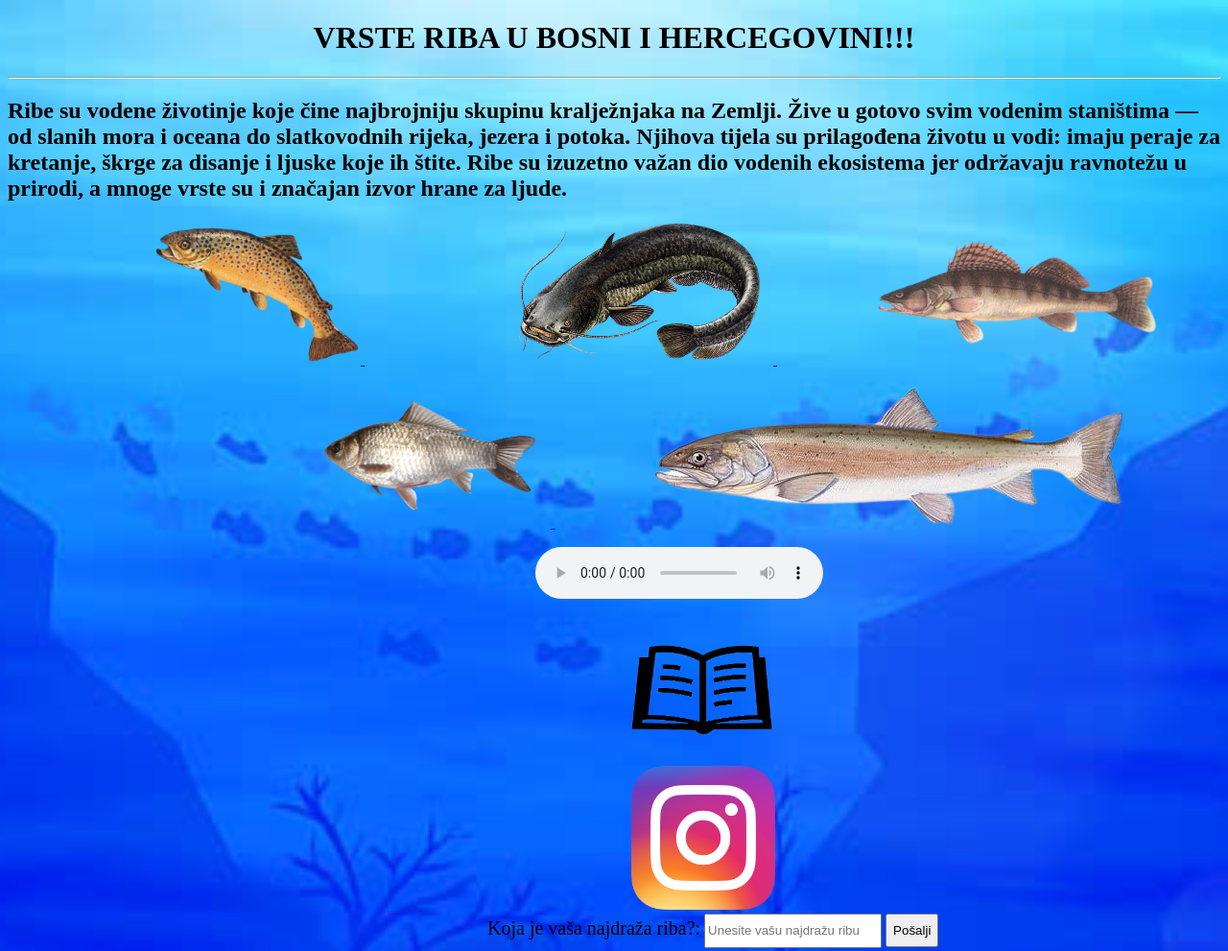
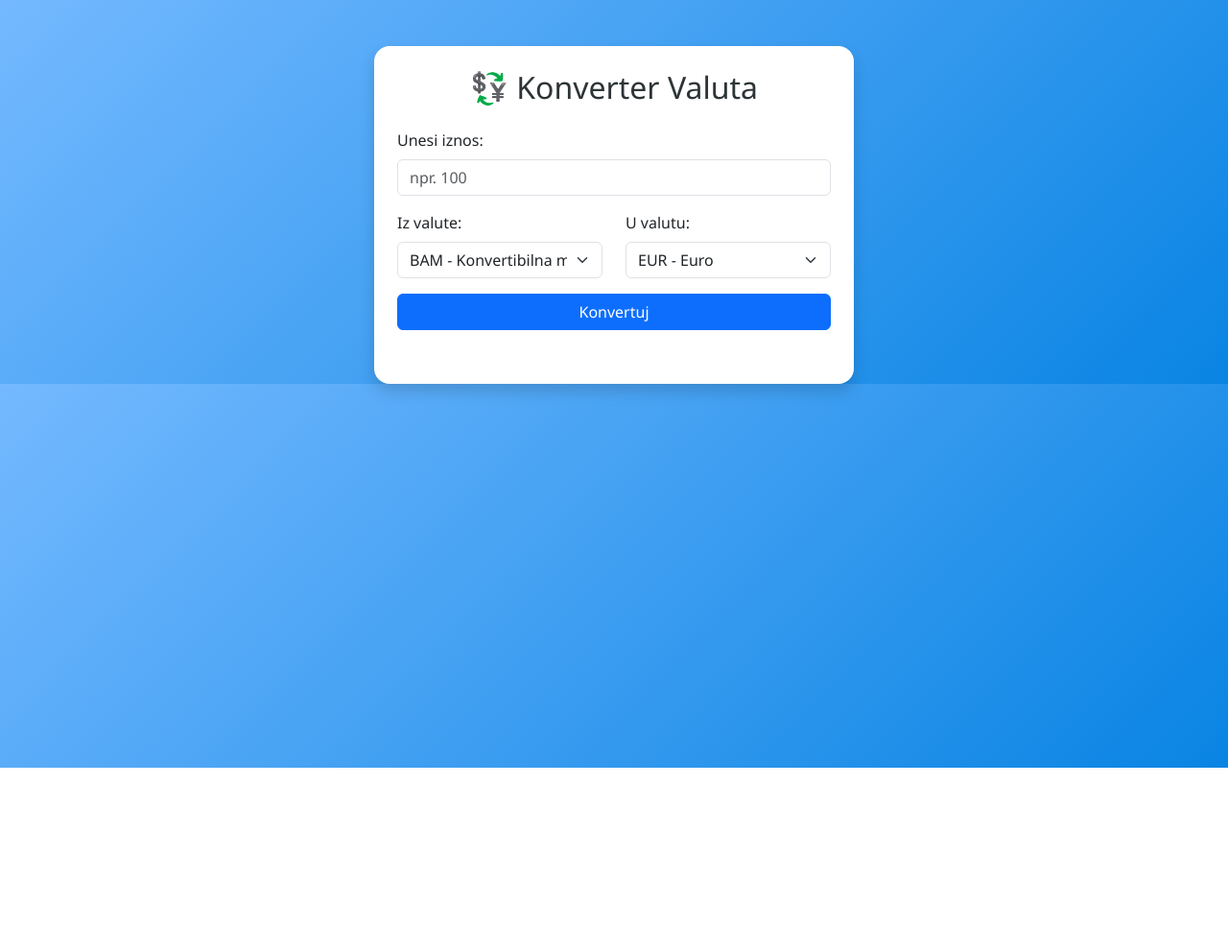
Before and after one commit to DarisBusuladzic/PrviProjektniZadatak-SI-Daris, a plain HTML site: page index.html in a window 1280 px wide. Shown: the top 991 px of the page at 96% size. After the commit the page ends 800 px from the top, so only its background shows below. Drawn offline with nearby package versions, Linux system fonts and the light colour scheme.

Commit message:
Add files via upload

```diff
--- a/index.html
+++ b/index.html
@@ -1,82 +1,52 @@
 <!DOCTYPE html>
+<html lang="bs">
+<head>
+    <meta charset="UTF-8">
+    <meta name="viewport" content="width=device-width, initial-scale=1.0">
+    <title>Konverter Valuta</title>
+    <link href="https://cdn.jsdelivr.net/npm/bootstrap@5.3.0/dist/css/bootstrap.min.css" rel="stylesheet">
+    <link rel="stylesheet" href="style.css">
+</head>
+<body>
+    <div class="container mt-5">
+        <div class="card shadow p-4 rounded-4">
+            <h2 class="text-center mb-4">💱 Konverter Valuta</h2>
+            <form id="converter-form">
+                <div class="mb-3">
+                    <label for="amount" class="form-label">Unesi iznos:</label>
+                    <input type="number" class="form-control" id="amount" placeholder="npr. 100" required>
+                </div>
 
-<html>
+                <div class="row mb-3">
+                    <div class="col">
+                        <label for="from-currency" class="form-label">Iz valute:</label>
+                        <select class="form-select" id="from-currency">
+                            <option value="BAM">BAM - Konvertibilna marka</option>
+                            <option value="EUR">EUR - Euro</option>
+                            <option value="USD">USD - Američki dolar</option>
+                            <option value="GBP">GBP - Britanska funta</option>
+                        </select>
+                    </div>
+                    <div class="col">
+                        <label for="to-currency" class="form-label">U valutu:</label>
+                        <select class="form-select" id="to-currency">
+                            <option value="EUR">EUR - Euro</option>
+                            <option value="BAM">BAM - Konvertibilna marka</option>
+                            <option value="USD">USD - Američki dolar</option>
+                            <option value="GBP">GBP - Britanska funta</option>
+                        </select>
+                    </div>
+                </div>
 
-<head>
-<title>
-    Darisova stranica o ribama
-</title>
+                <button type="submit" class="btn btn-primary w-100">Konvertuj</button>
+            </form>
 
-</head>
+            <div class="result mt-4 text-center">
+                <h4 id="result-text"></h4>
+            </div>
+        </div>
+    </div>
 
-
-<body>
-
-   <style>
-    body {
-      background-image: url('pngtree-the-fishes-under-the-sea-background-image_444794.jpg');
-      background-size: cover;
-      background-repeat: no-repeat;
-      background-position: center;
-    }
-  </style>
-
-
+    <script src="script.js"></script>
 </body>
-
-
-   <h1 align="center"> VRSTE RIBA U BOSNI I HERCEGOVINI!!!</h1>
-   <hr>
-<h2> Ribe su vodene životinje koje čine najbrojniju skupinu kralježnjaka na Zemlji. Žive u gotovo svim vodenim staništima — od slanih mora i oceana do slatkovodnih rijeka, jezera i potoka. Njihova tijela su prilagođena životu u vodi: imaju peraje za kretanje, škrge za disanje i ljuske koje ih štite. Ribe su izuzetno važan dio vodenih ekosistema jer održavaju ravnotežu u prirodi, a mnoge vrste su i značajan izvor hrane za ljude. </h2>
-<p> </p>
-<p> </p>
-<p style="margin-bottom: 20px;"></p>
-
-<a href="file:///C:/Users/Benjamin/Desktop/Stranica/Pastrmka.html">
-   <img style="margin-left: 150px;" src="Pastrmka1.png" height="150" title="PASTRMKA">
-</a>
-
-<a href="file:///C:/Users/Benjamin/Desktop/Stranica/Som.html">
-   <img style="margin-left: 150px;" src="Som1.png" height="150" title="SOM">
-</a>
-
-   <a href="file:///C:/Users/Benjamin/Desktop/Stranica/Smuđ.html"g>
-   <img style="margin-left: 100px;" src="Smuđ1.png" height="150" title="SMUĐ">
-   </a>
-<p> </p>
-   <a href="file:///C:/Users/CetvrtiDvaA/Downloads/Babu%C5%A1ka.html">
-   <img style="margin-left: 300px;" src="Babuška1.png" height="150" title="BABUŠKA">
-   </a>
-
-      <a href="file:///C:/Users/Benjamin/Desktop/Stranica/Mladica.html">
-   <img style="margin-left: 100px;" src="Mladica1.png" height="150" title="MLADICA">
-   </a>
-
-   <p></p>
-<audio style="margin-left: 550px;" controls loop autoplay src="audio.mp3">  </audio>
-
-<p></p>
-
-
-<p></p>
-
-<a href="https://fishingbooker.com/fish">
-<img style="margin-left:650px;  height: 150px; font-size: 50px;" title="SVE VRSTE RIBA" src="knjiga.png.png">  </img>
-</a>
-
-<a href="https://www.instagram.com">
-<img style="margin-left:650px;  height: 150px; font-size: 50px;" title="Instagram" src="Instagram_icon.png.webp">  </img>
-</a>
-
-<form>
-<label style="font-size: 20px; margin-left: 500px; height: 50px;" for="riba">Koja je vaša najdraža riba?:</label>
-<input style="height: 30px;" type="text" id="riba" name="riba" placeholder="Unesite vašu najdražu ribu">
-<button style="height: 35px;"  type="submit" style="font-size: 20px;">Pošalji</button>
-</form>
-
-
-</body>
-
-
-
 </html>
--- /dev/null
+++ b/script.js
@@ -0,0 +1,31 @@
+// Fiksni kursevi u odnosu na 1 BAM
+const rates = {
+    "BAM": 1,
+    "EUR": 0.51,
+    "USD": 0.55,
+    "GBP": 0.43
+};
+
+document.getElementById("converter-form").addEventListener("submit", function(e) {
+    e.preventDefault();
+
+    let amount = parseFloat(document.getElementById("amount").value);
+    let from = document.getElementById("from-currency").value;
+    let to = document.getElementById("to-currency").value;
+
+    if (isNaN(amount) || amount <= 0) {
+        alert("Unesi ispravan iznos!");
+        return;
+    }
+
+    // Pretvaranje iz početne valute u BAM
+    let amountInBAM = amount / rates[from];
+    // Pretvaranje iz BAM u ciljnu valutu
+    let converted = amountInBAM * rates[to];
+
+    // Zaokruženo na 2 decimale
+    converted = converted.toFixed(2);
+
+    document.getElementById("result-text").innerText =
+        `${amount} ${from} = ${converted} ${to}`;
+});
--- /dev/null
+++ b/style.css
@@ -0,0 +1,21 @@
+body {
+    background: linear-gradient(135deg, #74b9ff, #0984e3);
+    font-family: 'Segoe UI', sans-serif;
+    color: #333;
+}
+
+.card {
+    max-width: 500px;
+    margin: 0 auto;
+    background: #fff;
+    border: none;
+}
+
+h2 {
+    color: #2d3436;
+}
+
+.result h4 {
+    color: #0984e3;
+    font-weight: bold;
+}
```
